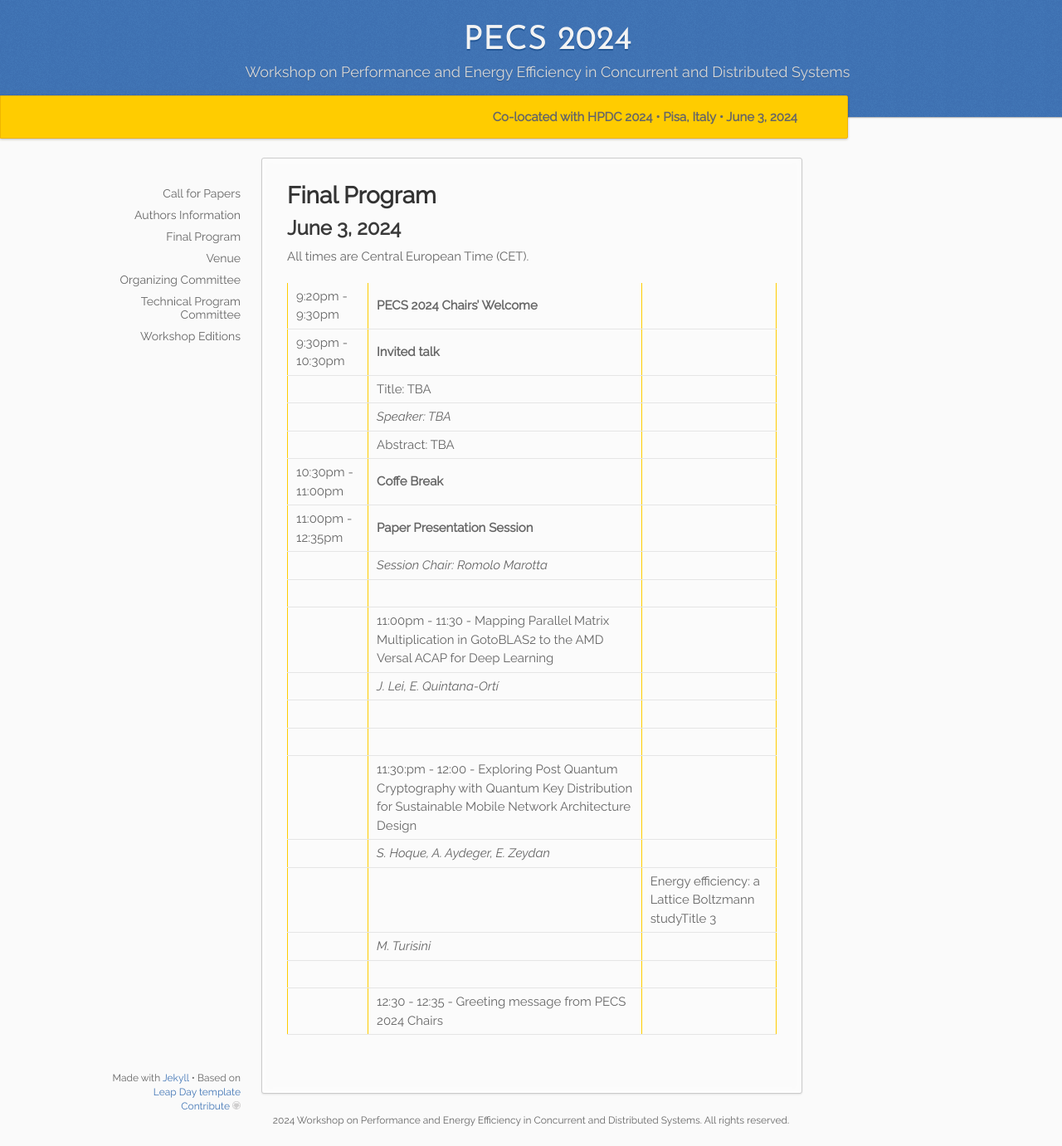
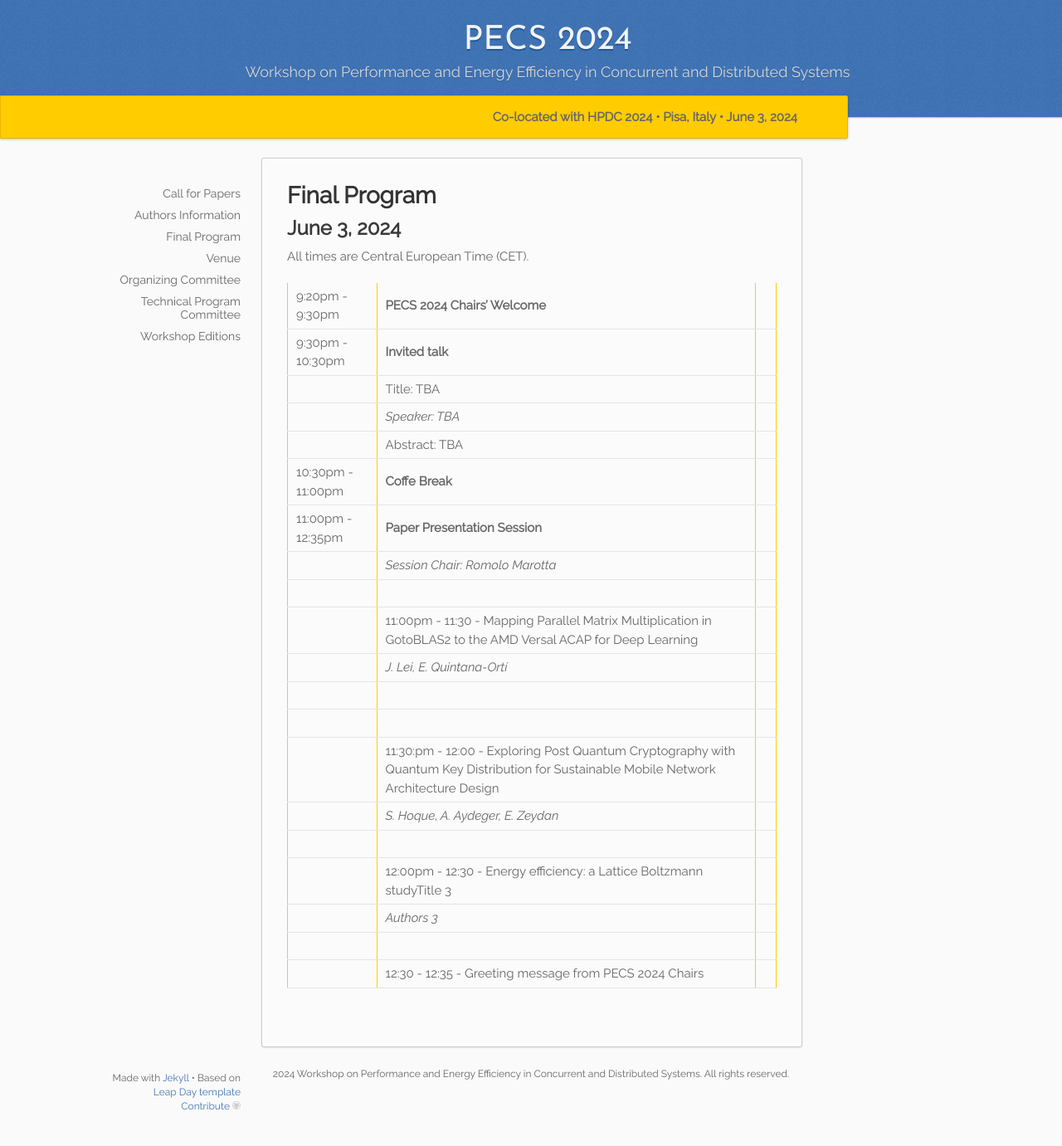
Before and after one commit to pecs-workshop/pecs-workshop.github.io, a Jekyll site: the page built from _2024/05.program.md, in a window 1280 px wide and 1381 px high. Shown: the whole window at 83% size. Built offline with Jekyll 4.4.1, drawn with Linux system fonts in a browser that asks for light colours.

Commit message:
Schedule

```diff
--- a/_2024/05.program.md
+++ b/_2024/05.program.md
@@ -27,7 +27,8 @@
 | | |
 | | 11:30:pm - 12:00 - Exploring Post Quantum Cryptography with Quantum Key Distribution for Sustainable Mobile Network Architecture Design |
 | | *S. Hoque, A. Aydeger, E. Zeydan* |
-| | |Energy efficiency: a Lattice Boltzmann studyTitle 3 |
-| | *M. Turisini* |
+| | |
+| | 12:00pm - 12:30 - Energy efficiency: a Lattice Boltzmann studyTitle 3 |
+| | *Authors 3* |
 | | |
 | | 12:30 - 12:35 - Greeting message from PECS 2024 Chairs |
```
